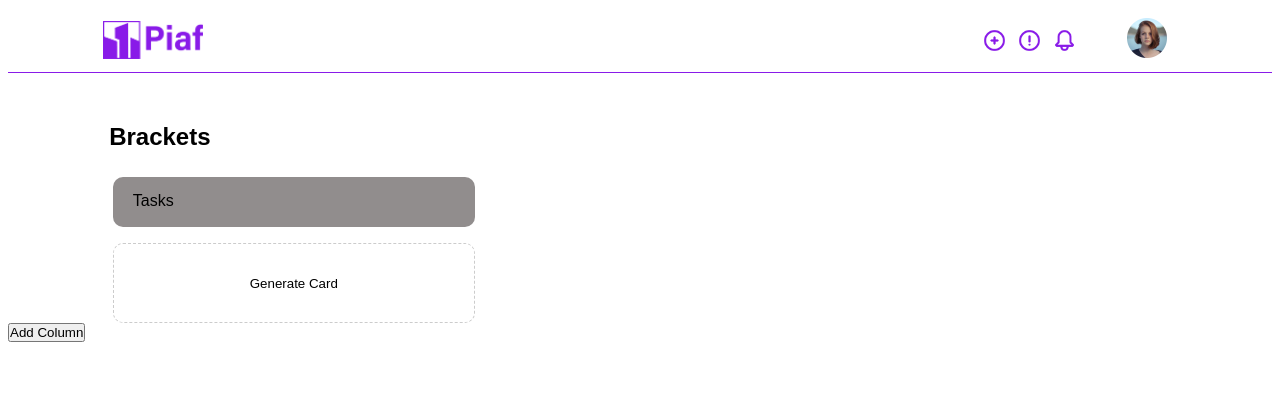
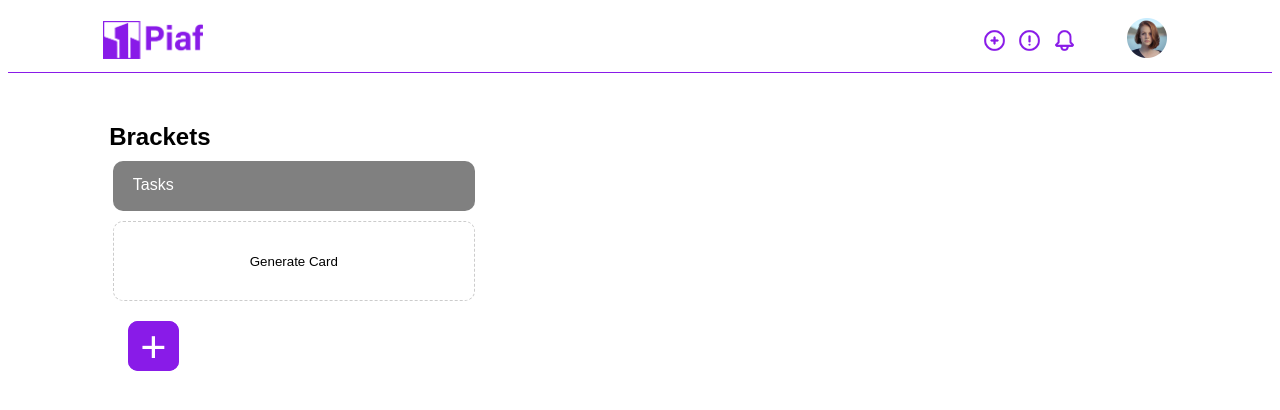
Before and after one commit to Nicok19/Piaf, a React (Create React App) app: page / in a window 1280 px wide. Shown: the top 410 px of the page. Built offline with nearby package versions, Linux system fonts and the light colour scheme.

Commit message:
4 - Column description text arrangement

```diff
--- a/src/App.css
+++ b/src/App.css
@@ -1,4 +1,4 @@
-.columns{
+.collumns{
     display: flex;
     flex-direction: row;
     justify-content: flex-start;
@@ -7,6 +7,7 @@
     padding: 0 10px;
     height: 100%;
     width: 85%;
+    overflow-x: auto;
 }
 
 .collumnNames{
@@ -19,3 +20,51 @@
 .changeText{
 margin-right: 30px;
 }
+
+
+.removeCollumn{
+    width: 150px;
+   margin-top: 15px;
+    border-radius: 7px;
+    background-color:grey;
+    border: none;
+    color: white;
+    padding-top: 5px;
+    padding: 15px;
+    margin-right: 10px;
+    margin-bottom: 10px;
+}
+
+.removeCollumn:hover{
+    background-color: rgb(221, 16, 16);
+}
+
+.newCollumn{
+    width: 51px;
+    height: 50px;
+    flex-shrink: 0;
+    border-radius: 10px;
+    background: #891BE8;
+    display: flex;
+    justify-content: center;
+    align-items: center;
+    margin-left: 120px;
+    margin-top: 20px;
+}
+
+.newCollumnButton{
+    background: #891BE8;
+    border: none;
+    width: 51px;
+    height: 50px;
+    border-radius: 10px;
+    color: white;
+    font-size: 45px;
+
+
+}
+
+.newCollumnButton:hover{
+    background: #2e0f49;
+
+}
--- a/src/App.js
+++ b/src/App.js
@@ -26,19 +26,27 @@ const App = () => {
 
     <h2 className="collumnNames">Brackets</h2>
 
-      <div className="columns">
+
+      <div className="collumns">
         {columns.map((column, index) => (
-          <div key={index} className="column">
+          <div key={index} className="collumn">
             {column}
             {columns.length > 1 && (
-              <button onClick={() => handleRemoveColumn(index)}>
-                Remove Column
+              <button className="removeCollumn" onClick={() => handleRemoveColumn(index)}>
+                Delete Column
               </button>
             )}
           </div>
         ))}
       </div>
-      <button onClick={handleAddColumn}>Add Column</button>
+
+
+      <div className="newCollumn">
+      <button className ="newCollumnButton" onClick={handleAddColumn}>+</button>
+      </div>
+
+
+
     </div>
   );
 };
--- a/src/Collumns/CollumnsStyle.css
+++ b/src/Collumns/CollumnsStyle.css
@@ -4,15 +4,30 @@
     height: 50px;
     flex-shrink: 0;
     border-radius: 10px;
-background: #918d8d;
+    background-color:grey;
 padding-left: 20px;
 padding-top: 15px;
 color: #000;
-font-size: 16px;
-font-style: normal;
-font-weight: 500;
-line-height: normal;
+margin-bottom: 10px;
+
 }
+
+#editableText input{
+    font-size: 16px;
+    font-style: normal;
+    font-weight: 500;
+    line-height: normal;
+    color: white;
+    background-color:grey;
+    border: none;
+    outline: none;
+    width: 300px;
+}
+
+#editableText input::placeholder{
+    color: white;
+}
+
 
 .generateCard{
     width: 362px;
@@ -21,6 +36,13 @@ line-height: normal;
     border-radius: 10px;
 border: 1px dashed rgba(0, 0, 0, 0.20);
 background: #FFF;
+}
+
+
+.generateCard:hover{
+    background-color:grey;
+    color: white;
+    font-size: 18px;
 }
 
 .cardElements{
@@ -48,7 +70,7 @@ background: #FFF;
 width: 105px;
 height: 22px;
 border-radius: 7px;
-background-color: rgb(206, 11, 11);
+background-color:grey;
 border: none;
 color: white;
 padding-top: 5px;
@@ -57,6 +79,10 @@ margin-right: 10px;
 margin-bottom: 10px;
 }
 
+.deleteBTN:hover{
+    background-color: rgb(221, 16, 16);
+}
+
 .CardButtons{
 display: flex;
 justify-content: flex-end;
--- a/src/Collumns/EditableText.js
+++ b/src/Collumns/EditableText.js
@@ -1,36 +1,36 @@
 import React, { useState } from 'react';
 
-function EditableDiv() {
+const EditableDiv = () => {
     const defaultText = 'Tasks';
     const [text, setText] = useState(defaultText);
 
-    const handleH1Click = () => {
-        const h1Element = document.getElementById('editableText');
-        h1Element.contentEditable = true;
-        h1Element.focus();
+    const handleInputChange = (e) => {
+        setText(e.target.value);
+    };
 
+    const handleFocus = () => {
         if (text === defaultText) {
             setText('');
         }
     };
 
     const handleBlur = () => {
-        const h1Element = document.getElementById('editableText');
-        h1Element.contentEditable = false;
-        const newText = h1Element.innerText.trim();
-
-        if (newText.length === 0) {
+        if (text.trim() === '') {
             setText(defaultText);
-        } else {
-            setText(newText);
         }
     };
 
     return (
-        <div className='phaderEditableText'>
-            <h3 id="editableText" onClick={handleH1Click} onBlur={handleBlur}>{text}</h3>
+        <div id='editableText'>
+            <input
+                value={text}
+                onChange={handleInputChange}
+                onFocus={handleFocus}
+                onBlur={handleBlur}
+                placeholder="Write something..."
+            />
         </div>
     );
-}
+};
 
 export default EditableDiv;
```
